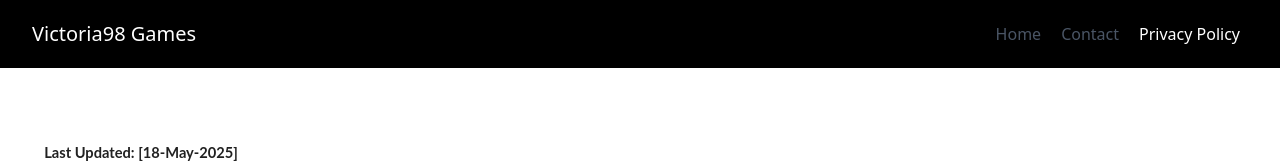
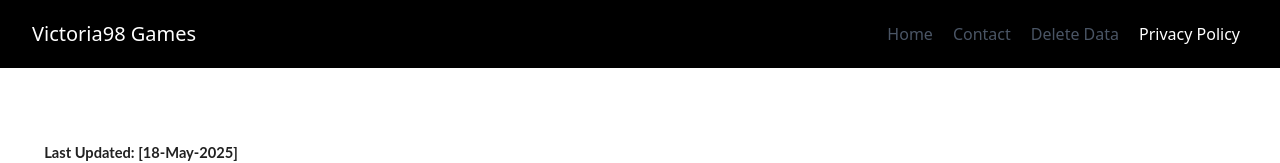
Before and after one commit to Victoria98Games/KaitoFest, a plain HTML site: page privacy-policy.html in a window 1280 px wide. Shown: the top 163 px of the page. Drawn offline with nearby package versions, Linux system fonts and the light colour scheme.

Commit message:
Update privacy-policy.html

```diff
--- a/privacy-policy.html
+++ b/privacy-policy.html
@@ -28,6 +28,7 @@ nav a:hover
     <nav class="md:ml-auto flex flex-wrap items-center text-base justify-center">
       <a href="index.html" class="mr-5 hover:text-gray-900">Home</a>
       <a href="#contact" class="mr-5 hover:text-gray-900">Contact</a>
+<a href="https://docs.google.com/forms/d/e/1FAIpQLSdv43kyCKX13ydKaB68-gaRzka9AapcvtVF3A94S7BV1nw5ng/viewform" class="mr-5 hover:text-gray-900">Delete Data</a>
       <a href="privacy-policy.html" class="mr-5 hover:text-gray-900" style="color:white;">Privacy Policy</a>
     </nav>
   </div>
```
